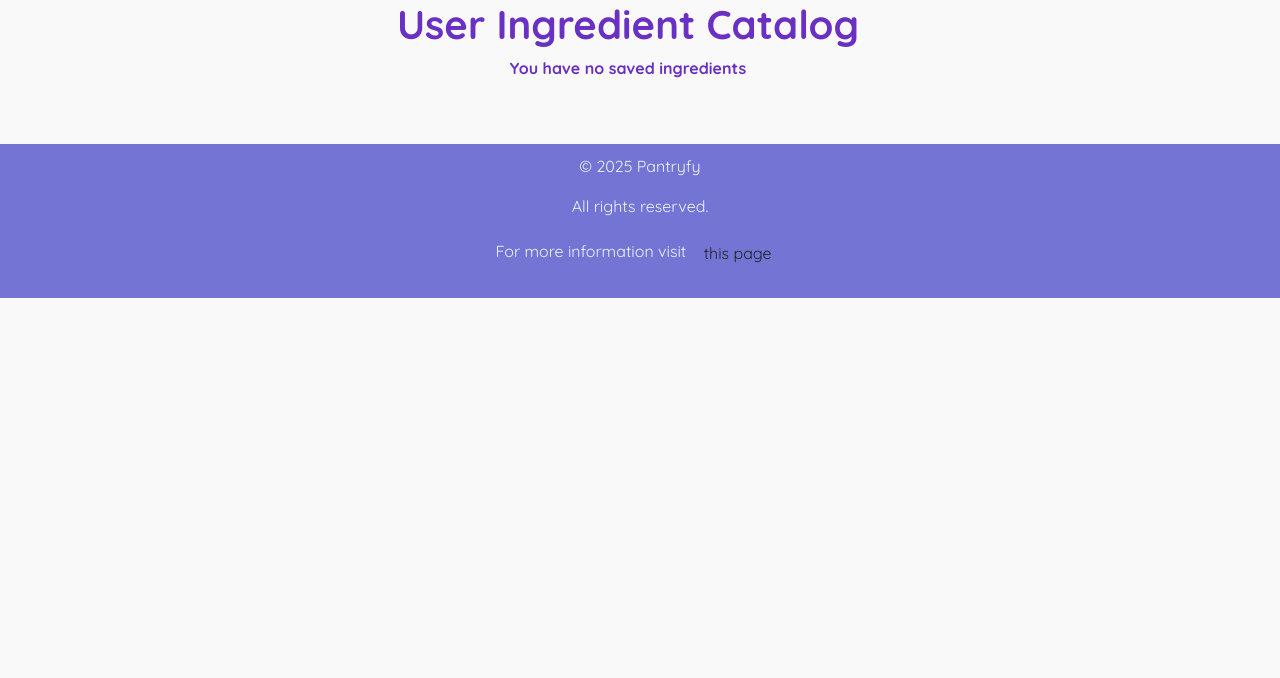
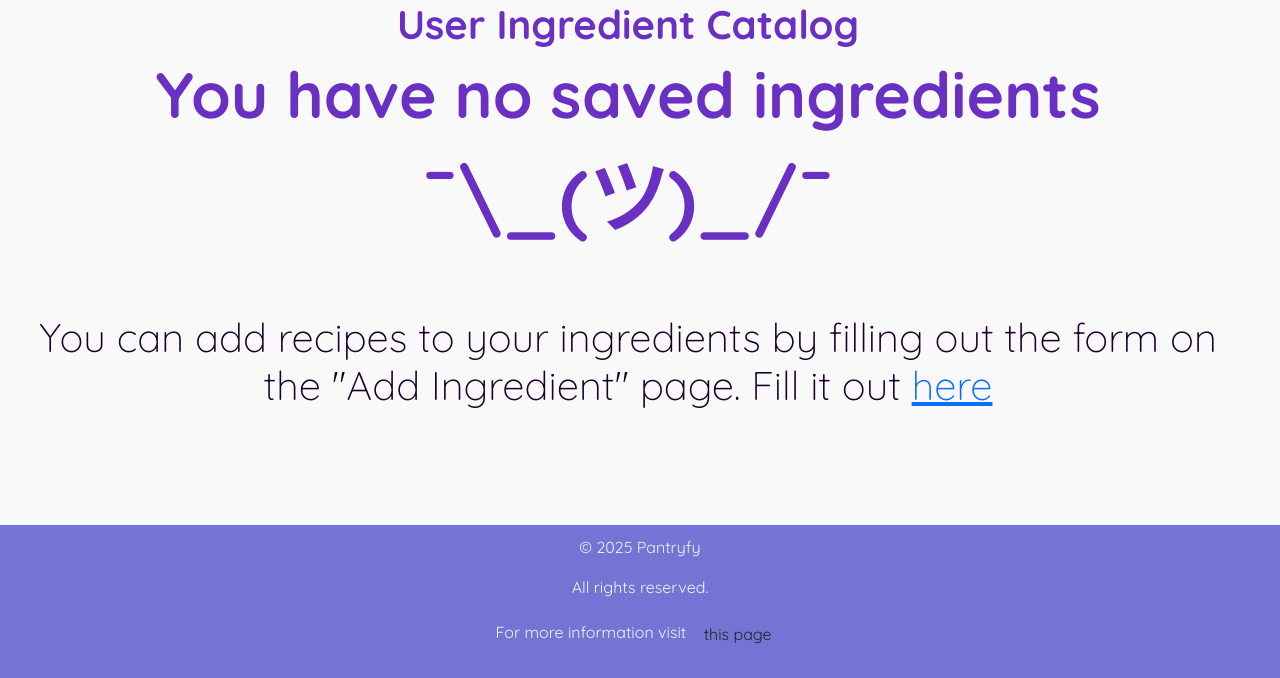
Before and after one commit to Brooklyn-STEAM/10044-Empowering-Users-to-Create-Meals-Utilizing-Refrigerator-Resources, a Flask app: template templates/catalog.html.jinja in a window 1280 px wide. Shown: the part 56-734 px from the top of the page. Run offline with Flask 3, Linux system fonts and the light colour scheme; the template is opened without the code that fills it, so the values that code supplies are empty; some web fonts are replaced.

Commit message:
Enhance user feedback for empty ingredient and recipe lists with additional messaging and icons

```diff
--- a/templates/catalog.html.jinja
+++ b/templates/catalog.html.jinja
@@ -40,7 +40,13 @@
 <h1 class="text-center title"  style="text-align:center">User Ingredient Catalog</h1>
 
 {%if ingredients|length == 0%}
-  <p class="title">You have no saved ingredients</p>
+  <!--large icon -->
+ <p class="title display-3">You have no saved ingredients</p>
+ <p class="text-center display-1 title" > ¯\_(ツ)_/¯ </p>
+
+  <br>
+  <p class="text-center display-6">You can add recipes to your ingredients by filling out the form on the "Add Ingredient" page. Fill it out <a href="/add_ingredient">here</a></p>
+  <br><br><br> <br><br><br> <br><br><br>
 {%else%}
 <div class="text-center">
 <form action="/ingredient/delete_all" method="post">
```
Also changed, not shown: templates/savedrecipes.html.jinja (+7 -1 lines).
